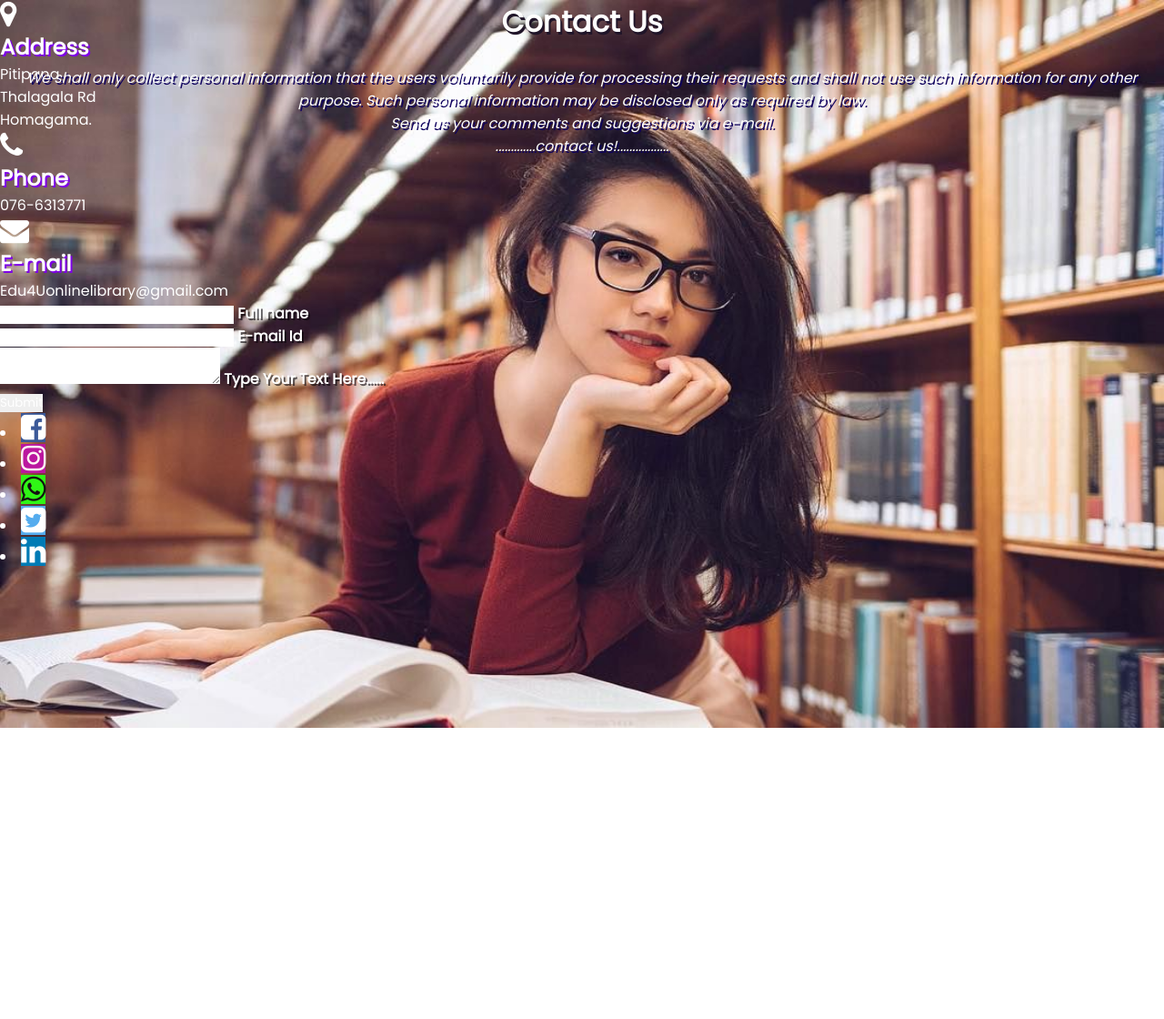
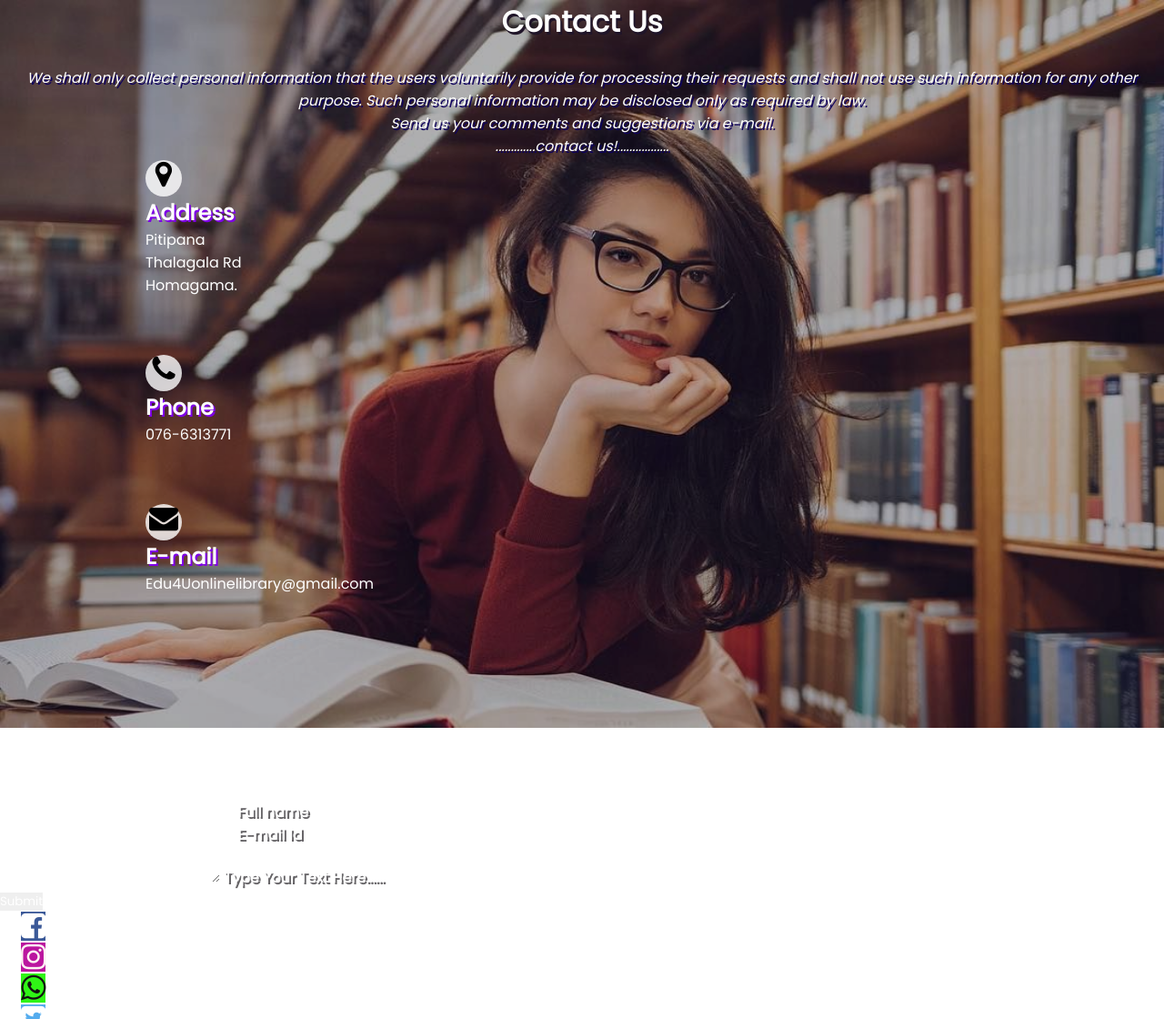
Before and after one commit to Hirankavindu/University-Web-project, a PHP site: page /web.html in a window 1280 px wide. Shown: the top 1120 px of the page at 91% size. Before the commit the page ends 800 px from the top, so only its background shows below. Run offline with PHP 8.4, Linux system fonts and the light colour scheme.

Commit message:
Update copy.css

```diff
--- a/Contact Us/copy.css
+++ b/Contact Us/copy.css
@@ -59,3 +59,36 @@ header h6{
     font-size: 30px;
     text-shadow: 5px 3px #0b3081;
 }
+.empty{
+  width: 100%;
+  height: 100vh;
+  background-color: rgba(0, 0, 0, 0.308);
+  position: absolute;
+  top: 0;
+  left: 0;
+  z-index: -1;
+}
+
+
+.content{
+  display: flex;
+  min-height: 110vh;
+}
+.content section{
+  margin-top: 8vh;
+  margin-left: 20vh;
+}
+.content-form{
+  margin-top: 7rem;
+}
+section i{
+  border-radius: 50%;
+  width: 40px;
+  height: 40px;
+  background-color: rgba(255,255,255,0.8);
+  color: #000;
+  text-align: center;
+}
+.i1{
+  color: aquamarine;
+}
```
